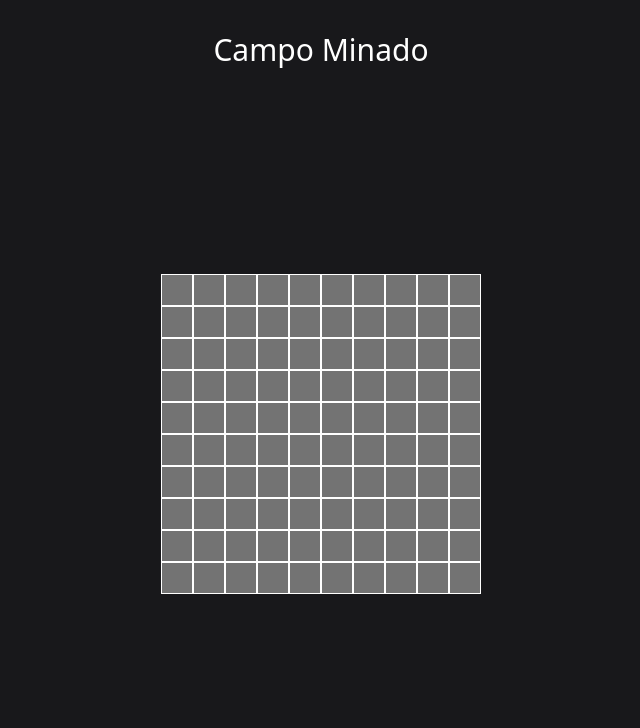
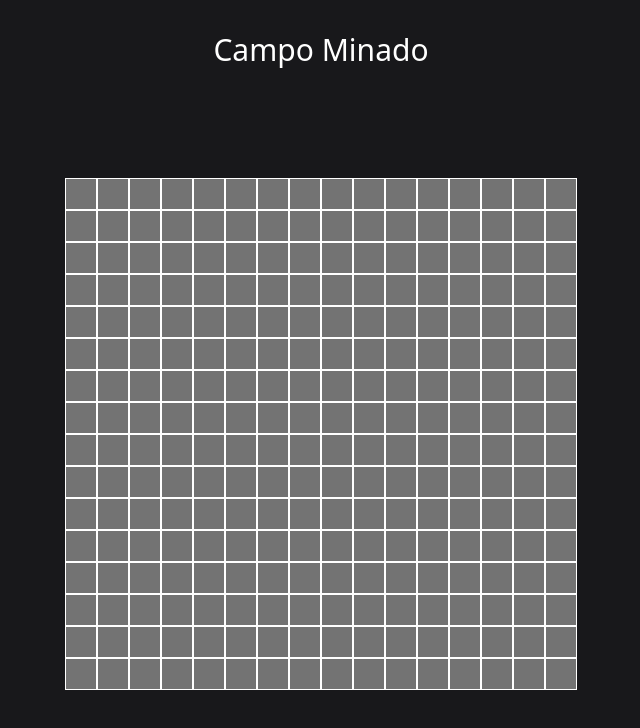
Before and after one commit to TheBestGekyume/Campo-Minado-React, a React (Vite) app: page / in a window 1280 px wide. Shown: the top 728 px of the page, without its empty margins (319-959 px from the left). Built offline with nearby package versions, Linux system fonts and the light colour scheme.

Commit message:
implementa logica de flood fill

```diff
--- a/src/App.tsx
+++ b/src/App.tsx
@@ -4,7 +4,9 @@ function App() {
     return (
         <div className="h-screen w-screen flex flex-col bg-zinc-900">
             {/* título no topo */}
-      <h1 className="text-3xl text-center mt-8 text-white">Campo Minado</h1>
+            <h1 className="text-3xl text-center mt-8 text-white">
+                Campo Minado
+            </h1>
 
             {/* tabuleiro centralizado verticalmente abaixo do título */}
             <div className="flex-1 flex items-center justify-center w-full">
@@ -14,5 +16,4 @@ function App() {
     );
 }
 
-
 export default App;
--- a/src/components/Field/Field.tsx
+++ b/src/components/Field/Field.tsx
@@ -2,34 +2,67 @@ import React, { useState } from "react";
 import Square from "../Square/Square";
 import type { Cell } from "../../types/Cell";
 import { buildBoard } from "./buildBoard";
+import { revealEmptyCells } from "./revealEmptyCells";
 
 const Field: React.FC<{ rows?: number; cols?: number; mines?: number }> = ({
-    rows = 10,
-    cols = 10,
-    mines = 20,
+    rows = 16,
+    cols = 16,
+    mines = 40,
 }) => {
-    const [board, setBoard] = useState<Cell[][]>(() =>
-        buildBoard(rows, cols, mines)
-    );
+    const [board, setBoard] = useState<Cell[][] | null>(null);
 
-    const revealSquare = (r: number, c: number) => {
-        if (board[r][c].isRevealed) return;
+    const revealSquare = (row: number, col: number) => {
+        if (!board) {
+            const newBoard = buildBoard(rows, cols, mines, {
+                safeRow: row,
+                safeCol: col,
+            });
+            const revealedBoard = revealEmptyCells(newBoard, row, col);
+            setBoard(revealedBoard);
+            return;
+        }
 
-        const newBoard = board.map((row) => row.map((cell) => ({ ...cell })));
-        newBoard[r][c].isRevealed = true;
+        if (board[row][col].isRevealed) return;
+
+        const newBoard = revealEmptyCells(board, row, col);
         setBoard(newBoard);
     };
 
-    const flagSquare = (r: number, c: number, e: React.MouseEvent) => {
+    const flagSquare = (row: number, col: number, e: React.MouseEvent) => {
         e.preventDefault();
-        if (board[r][c].isRevealed) return;
+        if (!board) return;
+        const newBoard = board.map((r) => r.map((cell) => ({ ...cell })));
+        const cell = newBoard[row][col];
+        if (cell.isRevealed) return;
 
-        const newBoard = board.map((row) => row.map((cell) => ({ ...cell })));
-
-        if (newBoard[r][c].isRevealed) return;
-        newBoard[r][c].isFlagged = !newBoard[r][c].isFlagged;
+        cell.isFlagged = !cell.isFlagged;
         setBoard(newBoard);
     };
+
+    if (!board) {
+        return (
+            <div
+                className="grid justify-center"
+                style={{ gridTemplateColumns: `repeat(${cols}, 32px)` }}
+            >
+                {Array.from({ length: rows }).map((_, rIndex) =>
+                    Array.from({ length: cols }).map((_, cIndex) => (
+                        <Square
+                            key={`${rIndex}-${cIndex}`}
+                            data={{
+                                isMine: false,
+                                minesAround: 0,
+                                isRevealed: false,
+                                isFlagged: false,
+                            }}
+                            onClick={() => revealSquare(rIndex, cIndex)}
+                            onRightClick={(e) => flagSquare(rIndex, cIndex, e)}
+                        />
+                    ))
+                )}
+            </div>
+        );
+    }
 
     return (
         <div
--- a/src/components/Field/buildBoard.ts
+++ b/src/components/Field/buildBoard.ts
@@ -3,61 +3,58 @@ import type { Cell } from "../../types/Cell";
 /* Cria um tabuleiro de Cell[][] com minas distribuídas aleatoriamente
 e calcula o número de minas vizinhas para cada célula.*/
 
-export const buildBoard = (rows: number, cols: number, minesQuant: number): Cell[][] => {
+export const buildBoard = (
+  rows: number,
+  cols: number,
+  minesQuant: number,
+  safeCell: { safeRow: number; safeCol: number }
+): Cell[][] => {
   const board: Cell[][] = Array.from({ length: rows }, () =>
     Array.from({ length: cols }, () => ({
       isMine: false,
       minesAround: 0,
       isRevealed: false,
-      isFlagged: false
+      isFlagged: false,
     }))
   );
 
-  const generateMines = (): void => {
-    let placedMines = 0; //contador de minas
+  let placedMines = 0;
   while (placedMines < minesQuant) {
-      const row = Math.floor(Math.random() * rows); //pega uma linha aleatoria
-      const col = Math.floor(Math.random() * cols); //pega uma coluna aleatoria
-      if (!board[row][col].isMine) {
-        board[row][col].isMine = true; //coloca a mina no campo selecionado randomicamente
+    const row = Math.floor(Math.random() * rows);
+    const col = Math.floor(Math.random() * cols);
+
+    if (!board[row][col].isMine && !(safeCell && row === safeCell.safeRow && col === safeCell.safeCol)) {
+      board[row][col].isMine = true;
       placedMines++;
     }
   }
-  }
 
-  const calculateMinesAround = (): Cell[][] => {
   const cellsAround = [
     [-1, -1], [-1, 0], [-1, 1],
-      [0, -1], /*[0, 0]*/[0, 1],
+    [0, -1], [0, 1],
     [1, -1], [1, 0], [1, 1],
-    ]; //layout das celulas ao redor de uma "celula [0,0]"
-
+  ];
 
   for (let row = 0; row < rows; row++) {
-      for (let col = 0; col < cols; col++) { //percorre as celulas do board
-
+    for (let col = 0; col < cols; col++) {
       const currentCell = board[row][col];
       if (currentCell.isMine) continue;
 
-        for (const [rowOffset, columnOffset] of cellsAround) { //percorre as celulas ao redor do atual
-          const neighborRow = row + rowOffset; //soma o linha atual com o desvio de cellsAround
-          const neighborCol = col + columnOffset; //soma o couluna atual com o desvio de cellsAround
-
-          const isInsideBoard = //verifica se a celula vizinha existe
+      let minesAround = 0;
+      for (const [rowOffset, colOffset] of cellsAround) {
+        const neighborRow = row + rowOffset;
+        const neighborCol = col + colOffset;
+        const isInsideBoard =
           neighborRow >= 0 && neighborRow < rows &&
           neighborCol >= 0 && neighborCol < cols;
 
         if (isInsideBoard && board[neighborRow][neighborCol].isMine) {
-            currentCell.minesAround++;
+          minesAround++;
         }
       }
-
+      currentCell.minesAround = minesAround;
     }
   }
 
   return board;
 };
-
-  generateMines()
-  return calculateMinesAround();
-}
--- /dev/null
+++ b/src/components/Field/revealEmptyCells.ts
@@ -0,0 +1,35 @@
+import type { Cell } from "../../types/Cell";
+
+export const revealEmptyCells = (board: Cell[][], row: number, col: number) => {
+  const newBoard = board.map(r => r.map(cell => ({ ...cell })));
+  const rows = newBoard.length;
+  const cols = newBoard[0].length;
+
+  const directions = [
+    [-1, -1], [-1, 0], [-1, 1],
+    [0, -1],          [0, 1],
+    [1, -1], [1, 0], [1, 1],
+  ];
+
+  const floodFill = (r: number, c: number) => {
+    const cell = newBoard[r][c];
+    if (cell.isRevealed || cell.isFlagged) return;
+
+    cell.isRevealed = true;
+
+    // se tiver minas ao redor, para por aqui
+    if (cell.minesAround > 0) return;
+
+    // se não tiver minas ao redor, revela os vizinhos
+    directions.forEach(([dr, dc]) => {
+      const nr = r + dr;
+      const nc = c + dc;
+      if (nr >= 0 && nr < rows && nc >= 0 && nc < cols) {
+        floodFill(nr, nc);
+      }
+    });
+  };
+
+  floodFill(row, col);
+  return newBoard;
+};
```
Lines whose indentation alone changed are shown as unchanged.
